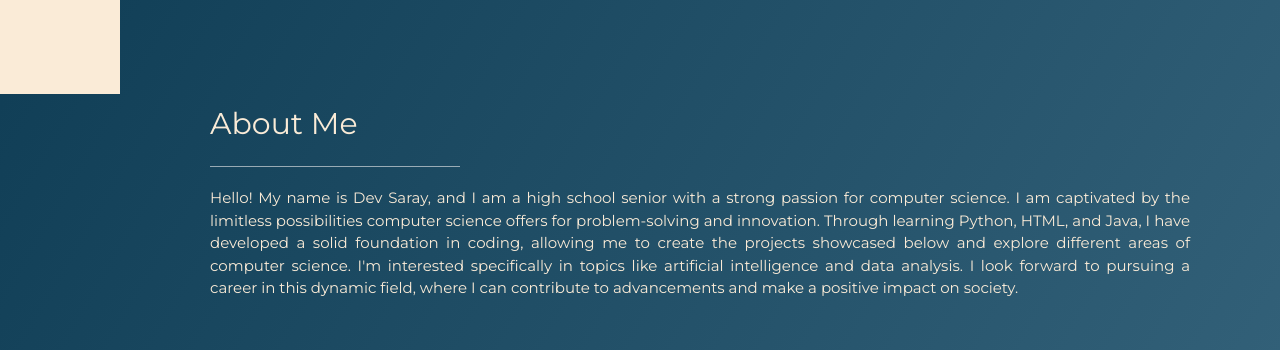
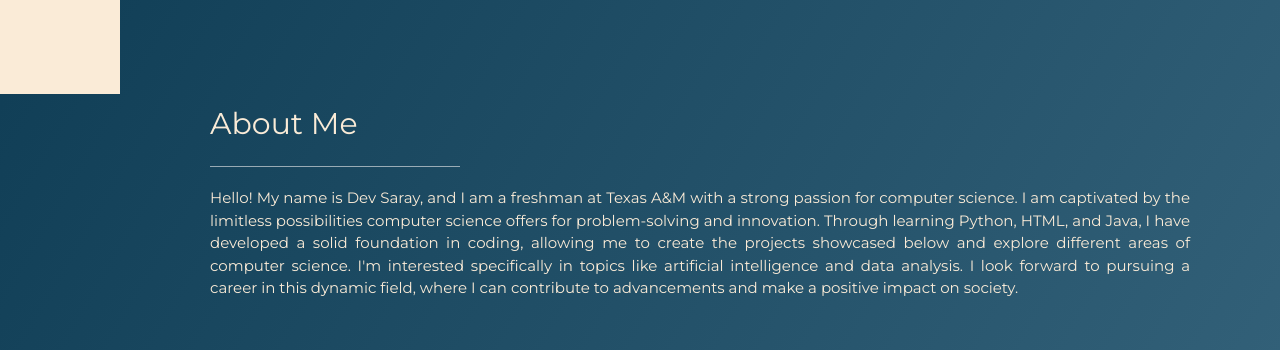
Before and after one commit to dsaray06/Portfolio, a plain HTML site: page index.html in a window 1280 px wide. Shown: the part 706-1056 px from the top of the page. Drawn offline with nearby package versions, Linux system fonts and the light colour scheme.

Commit message:
Update index.html
Updated description

```diff
--- a/index.html
+++ b/index.html
@@ -89,7 +89,7 @@ img {
     <div class="w3-content w3-justify w3-text-grey w3-padding-64" id="about">
       <h2 style="color:antiquewhite">About Me</h2>
       <hr style="width:250px;color:antiquewhite" class="w3-opacity">
-      <p style = "color:antiquewhite">Hello! My name is Dev Saray, and I am a high school senior with a strong passion for
+      <p style = "color:antiquewhite">Hello! My name is Dev Saray, and I am a freshman at Texas A&M with a strong passion for
         computer science. I am captivated by the limitless possibilities computer science offers for problem-solving
         and innovation. Through learning Python, HTML, and Java, I have developed a solid foundation in coding,
         allowing me to create the projects showcased below and explore different areas of computer science.
```
